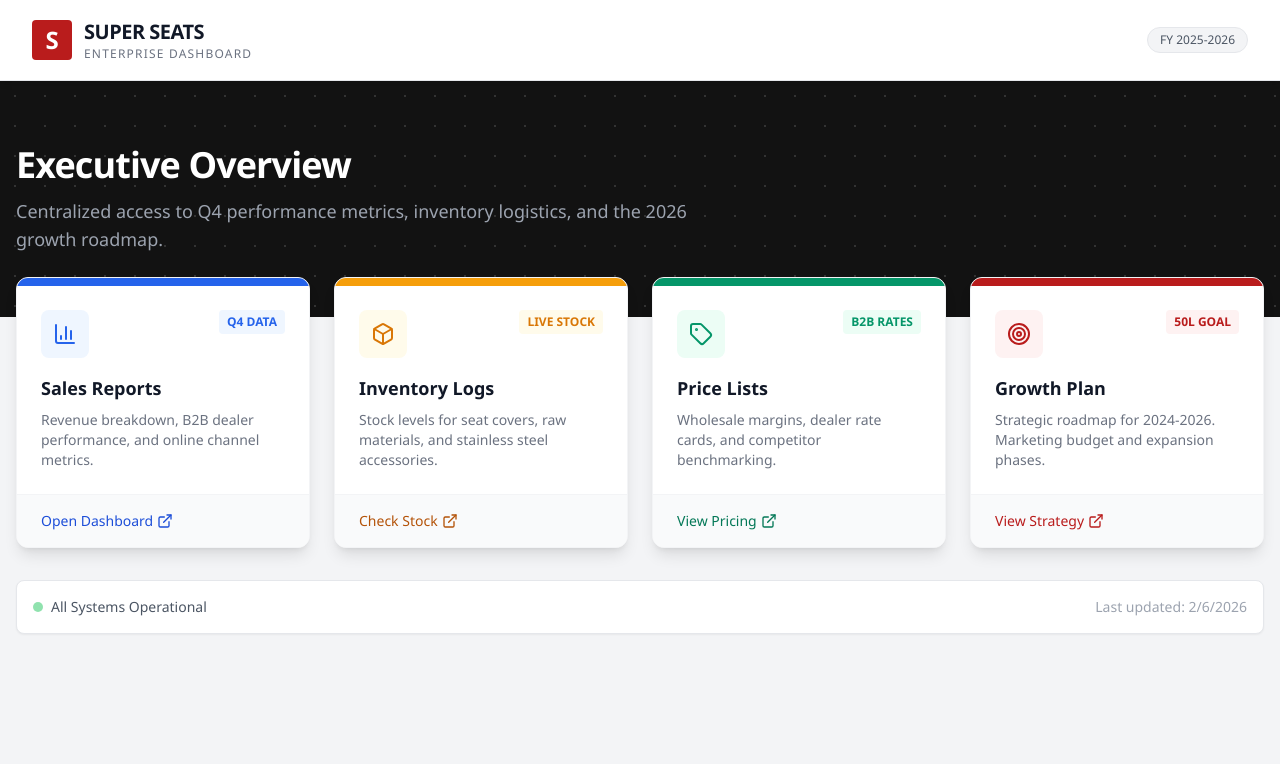
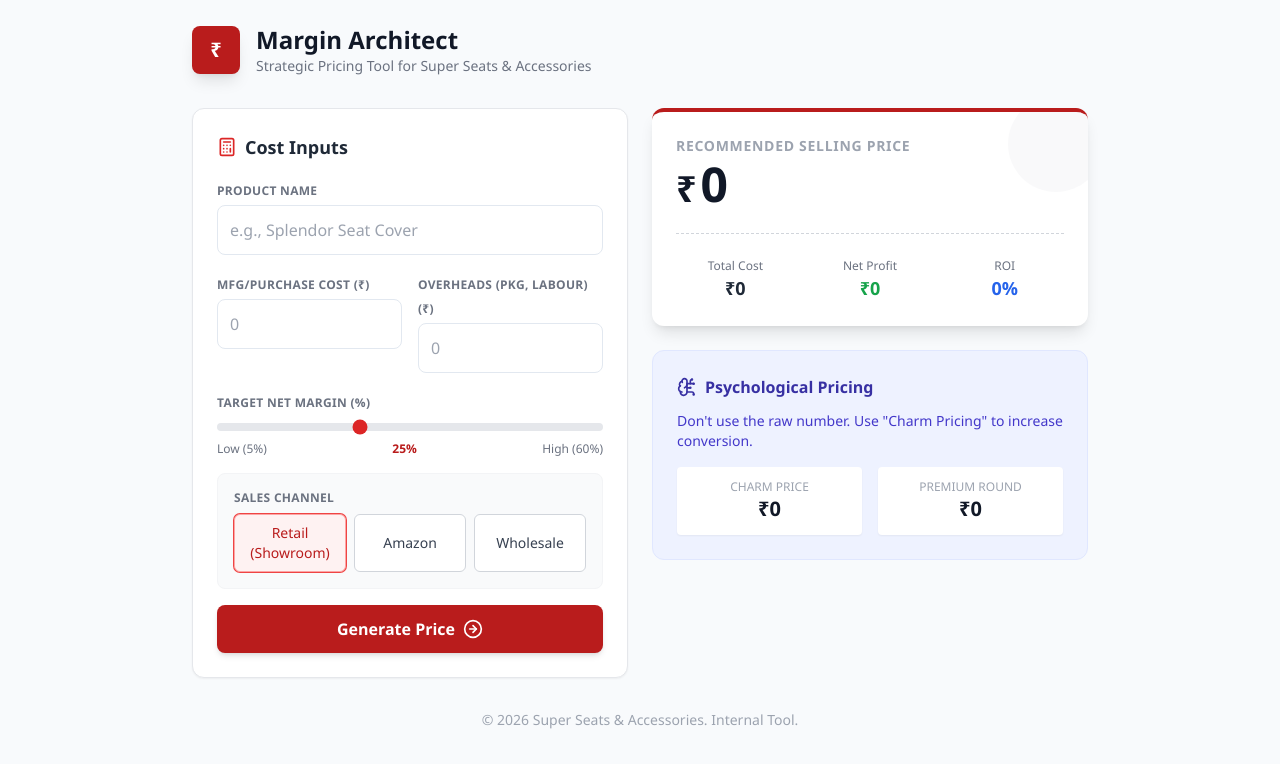
Before and after one commit to superseatsandaccessories/reports, a plain HTML site: page index.html in a window 1280 px wide. Drawn offline with nearby package versions, Linux system fonts and the light colour scheme.

Commit message:
Update index.html

```diff
--- a/index.html
+++ b/index.html
@@ -3,145 +3,246 @@
 <head>
     <meta charset="UTF-8">
     <meta name="viewport" content="width=device-width, initial-scale=1.0">
-    <title>Super Seats | Enterprise Portal</title>
-    <!-- Tailwind CSS -->
+    <title>Super Seats | Strategic Pricing Engine</title>
     <script src="https://cdn.tailwindcss.com"></script>
-    <!-- Icons -->
     <script src="https://unpkg.com/lucide@latest"></script>
     <style>
-        :root { --ss-red: #D32F2F; --ss-dark: #121212; }
-        body { background-color: #f3f4f6; font-family: 'Segoe UI', sans-serif; }
-        .hero-pattern {
-            background-color: var(--ss-dark);
-            background-image: radial-gradient(#333 1px, transparent 1px);
-            background-size: 30px 30px;
+        :root { --ss-red: #D32F2F; --ss-black: #1a1a1a; }
+        body { font-family: 'Segoe UI', sans-serif; background-color: #f8fafc; }
+        .input-field {
+            width: 100%;
+            padding: 0.75rem;
+            border: 1px solid #e2e8f0;
+            border-radius: 0.5rem;
+            margin-top: 0.25rem;
+            transition: all 0.2s;
+        }
+        .input-field:focus {
+            outline: none;
+            border-color: var(--ss-red);
+            box-shadow: 0 0 0 3px rgba(211, 47, 47, 0.1);
         }
     </style>
 </head>
-<body class="flex flex-col min-h-screen">
+<body class="min-h-screen p-6">
 
-    <!-- Navbar -->
-    <nav class="bg-white shadow-md border-b border-gray-200 z-50">
-        <div class="max-w-7xl mx-auto px-4 sm:px-6 lg:px-8">
-            <div class="flex justify-between h-20">
-                <div class="flex items-center gap-3">
-                    <div class="bg-red-700 text-white font-black text-2xl h-10 w-10 flex items-center justify-center rounded">S</div>
+    <div class="max-w-4xl mx-auto">
+
+        <!-- Header -->
+        <div class="flex items-center gap-4 mb-8">
+            <div class="bg-red-700 text-white font-bold h-12 w-12 flex items-center justify-center rounded-lg text-xl shadow-lg">₹</div>
             <div>
-                        <h1 class="text-xl font-bold text-gray-900 tracking-tight">SUPER SEATS</h1>
-                        <p class="text-xs text-gray-500 uppercase tracking-widest">Enterprise Dashboard</p>
+                <h1 class="text-2xl font-bold text-gray-900">Margin Architect</h1>
+                <p class="text-gray-500 text-sm">Strategic Pricing Tool for Super Seats & Accessories</p>
             </div>
         </div>
-                <div class="flex items-center gap-4">
-                    <span class="px-3 py-1 bg-gray-100 rounded-full text-xs font-medium text-gray-600 border border-gray-200">
-                        FY 2025-2026
-                    </span>
+
+        <div class="grid grid-cols-1 lg:grid-cols-2 gap-6">
+
+            <!-- INPUT SECTION -->
+            <div class="bg-white p-6 rounded-xl shadow-sm border border-gray-200">
+                <h2 class="text-lg font-semibold text-gray-800 mb-4 flex items-center gap-2">
+                    <i data-lucide="calculator" class="w-5 h-5 text-red-600"></i> Cost Inputs
+                </h2>
+
+                <div class="space-y-4">
+                    <div>
+                        <label class="text-xs font-bold text-gray-500 uppercase tracking-wide">Product Name</label>
+                        <input type="text" id="productName" placeholder="e.g., Splendor Seat Cover" class="input-field">
+                    </div>
+
+                    <div class="grid grid-cols-2 gap-4">
+                        <div>
+                            <label class="text-xs font-bold text-gray-500 uppercase tracking-wide">Mfg/Purchase Cost (₹)</label>
+                            <input type="number" id="costPrice" placeholder="0" class="input-field">
+                        </div>
+                        <div>
+                            <label class="text-xs font-bold text-gray-500 uppercase tracking-wide">Overheads (pkg, labour) (₹)</label>
+                            <input type="number" id="overhead" placeholder="0" class="input-field">
+                        </div>
+                    </div>
+
+                    <div>
+                        <label class="text-xs font-bold text-gray-500 uppercase tracking-wide">Target Net Margin (%)</label>
+                        <input type="range" id="marginSlider" min="5" max="60" value="25" class="w-full h-2 bg-gray-200 rounded-lg appearance-none cursor-pointer mt-2 accent-red-600">
+                        <div class="flex justify-between text-xs text-gray-500 mt-1">
+                            <span>Low (5%)</span>
+                            <span id="marginValue" class="font-bold text-red-700">25%</span>
+                            <span>High (60%)</span>
+                        </div>
+                    </div>
+
+                    <!-- Channel Selector -->
+                    <div class="p-4 bg-gray-50 rounded-lg border border-gray-100">
+                        <label class="text-xs font-bold text-gray-500 uppercase tracking-wide mb-2 block">Sales Channel</label>
+                        <div class="flex gap-2">
+                            <button onclick="setChannel('retail')" class="channel-btn flex-1 py-2 px-3 text-sm font-medium rounded-md border border-gray-300 bg-white text-gray-700 hover:bg-gray-50 focus:ring-2 focus:ring-offset-2 focus:ring-red-500 active">Retail (Showroom)</button>
+                            <button onclick="setChannel('amazon')" class="channel-btn flex-1 py-2 px-3 text-sm font-medium rounded-md border border-gray-300 bg-white text-gray-700 hover:bg-gray-50 focus:ring-2 focus:ring-offset-2 focus:ring-red-500">Amazon</button>
+                            <button onclick="setChannel('wholesale')" class="channel-btn flex-1 py-2 px-3 text-sm font-medium rounded-md border border-gray-300 bg-white text-gray-700 hover:bg-gray-50 focus:ring-2 focus:ring-offset-2 focus:ring-red-500">Wholesale</button>
+                        </div>
+
+                        <!-- Amazon Extra Fields -->
+                        <div id="amazonFields" class="hidden mt-3 pt-3 border-t border-gray-200">
+                            <div class="grid grid-cols-2 gap-4">
+                                <div>
+                                    <label class="text-xs font-bold text-gray-500 uppercase tracking-wide">Amazon Comm (%)</label>
+                                    <input type="number" id="amazonComm" value="18" class="input-field">
+                                </div>
+                                <div>
+                                    <label class="text-xs font-bold text-gray-500 uppercase tracking-wide">Fixed Closing Fee (₹)</label>
+                                    <input type="number" id="amazonFixed" value="30" class="input-field">
                                 </div>
                             </div>
                         </div>
-    </nav>
+                    </div>
 
-    <!-- Hero Header -->
-    <div class="hero-pattern text-white py-16">
-        <div class="max-w-7xl mx-auto px-4 text-center sm:text-left">
-            <h2 class="text-3xl sm:text-4xl font-extrabold tracking-tight">Executive Overview</h2>
-            <p class="mt-3 text-lg text-gray-400 max-w-2xl">
-                Centralized access to Q4 performance metrics, inventory logistics, and the 2026 growth roadmap.
-            </p>
+                    <button onclick="calculatePrice()" class="w-full bg-red-700 text-white font-bold py-3 rounded-lg shadow-md hover:bg-red-800 transition-colors flex items-center justify-center gap-2">
+                        Generate Price <i data-lucide="arrow-right-circle" class="w-5 h-5"></i>
+                    </button>
                 </div>
             </div>
 
-    <!-- Main Grid -->
-    <main class="flex-grow max-w-7xl mx-auto px-4 -mt-10 mb-20 w-full z-10 relative">
-        <div class="grid grid-cols-1 md:grid-cols-2 lg:grid-cols-4 gap-6">
+            <!-- OUTPUT SECTION -->
+            <div class="space-y-6">
 
-            <!-- Card 1: Sales (Updated to link to existing Cloudflare project) -->
-            <a href="https://reports-5qf.pages.dev" target="_blank" class="group bg-white rounded-xl shadow-lg border border-gray-100 overflow-hidden hover:shadow-2xl transition-all duration-300 transform hover:-translate-y-1">
-                <div class="h-2 bg-blue-600 w-full"></div>
-                <div class="p-6">
-                    <div class="flex justify-between items-start mb-4">
-                        <div class="p-3 bg-blue-50 rounded-lg text-blue-600 group-hover:bg-blue-600 group-hover:text-white transition-colors">
-                            <i data-lucide="bar-chart-3" class="w-6 h-6"></i>
+                <!-- Main Price Card -->
+                <div class="bg-white p-6 rounded-xl shadow-lg border-t-4 border-red-700 relative overflow-hidden">
+                    <div class="absolute top-0 right-0 -mt-4 -mr-4 bg-gray-100 h-24 w-24 rounded-full opacity-50"></div>
+
+                    <h3 class="text-sm font-bold text-gray-400 uppercase tracking-wider mb-1">Recommended Selling Price</h3>
+                    <div class="flex items-baseline gap-1">
+                        <span class="text-4xl font-black text-gray-900">₹</span>
+                        <span id="finalPrice" class="text-5xl font-black text-gray-900">0</span>
                     </div>
-                        <span class="text-xs font-bold text-blue-600 bg-blue-50 px-2 py-1 rounded">Q4 DATA</span>
+
+                    <div class="mt-6 pt-6 border-t border-dashed border-gray-300 grid grid-cols-3 gap-4 text-center">
+                        <div>
+                            <p class="text-xs text-gray-500">Total Cost</p>
+                            <p id="displayCost" class="font-bold text-gray-800 text-lg">₹0</p>
                         </div>
-                    <h3 class="text-lg font-bold text-gray-900">Sales Reports</h3>
-                    <p class="text-sm text-gray-500 mt-2">Revenue breakdown, B2B dealer performance, and online channel metrics.</p>
+                        <div>
+                            <p class="text-xs text-gray-500">Net Profit</p>
+                            <p id="displayProfit" class="font-bold text-green-600 text-lg">₹0</p>
                         </div>
-                <div class="px-6 py-4 bg-gray-50 border-t border-gray-100 flex items-center text-sm font-medium text-blue-700 group-hover:text-blue-800">
-                    Open Dashboard <i data-lucide="external-link" class="w-4 h-4 ml-1"></i>
+                        <div>
+                            <p class="text-xs text-gray-500">ROI</p>
+                            <p id="displayROI" class="font-bold text-blue-600 text-lg">0%</p>
                         </div>
-            </a>
+                    </div>
+                </div>
 
-            <!-- Card 2: Inventory (Updated to link to existing Cloudflare project) -->
-            <a href="https://inv-reports-q4-2025.pages.dev" target="_blank" class="group bg-white rounded-xl shadow-lg border border-gray-100 overflow-hidden hover:shadow-2xl transition-all duration-300 transform hover:-translate-y-1">
-                <div class="h-2 bg-amber-500 w-full"></div>
-                <div class="p-6">
-                    <div class="flex justify-between items-start mb-4">
-                        <div class="p-3 bg-amber-50 rounded-lg text-amber-600 group-hover:bg-amber-500 group-hover:text-white transition-colors">
-                            <i data-lucide="box" class="w-6 h-6"></i>
+                <!-- Psychology Card -->
+                <div class="bg-indigo-50 p-6 rounded-xl border border-indigo-100">
+                    <h3 class="text-indigo-800 font-bold flex items-center gap-2 mb-3">
+                        <i data-lucide="brain-circuit" class="w-5 h-5"></i> Psychological Pricing
+                    </h3>
+                    <p class="text-sm text-indigo-700 mb-4">Don't use the raw number. Use "Charm Pricing" to increase conversion.</p>
+
+                    <div class="grid grid-cols-2 gap-4">
+                        <div class="bg-white p-3 rounded shadow-sm text-center">
+                            <span class="block text-xs text-gray-400 uppercase">Charm Price</span>
+                            <span id="charmPrice" class="block text-xl font-bold text-gray-900">₹0</span>
                         </div>
-                        <span class="text-xs font-bold text-amber-600 bg-amber-50 px-2 py-1 rounded">LIVE STOCK</span>
+                        <div class="bg-white p-3 rounded shadow-sm text-center">
+                            <span class="block text-xs text-gray-400 uppercase">Premium Round</span>
+                            <span id="roundPrice" class="block text-xl font-bold text-gray-900">₹0</span>
                         </div>
-                    <h3 class="text-lg font-bold text-gray-900">Inventory Logs</h3>
-                    <p class="text-sm text-gray-500 mt-2">Stock levels for seat covers, raw materials, and stainless steel accessories.</p>
                     </div>
-                <div class="px-6 py-4 bg-gray-50 border-t border-gray-100 flex items-center text-sm font-medium text-amber-700 group-hover:text-amber-800">
-                    Check Stock <i data-lucide="external-link" class="w-4 h-4 ml-1"></i>
                 </div>
-            </a>
-
-            <!-- Card 3: Pricing (Updated to link to existing Cloudflare project) -->
-            <a href="https://price-report-q4-2025.pages.dev" target="_blank" class="group bg-white rounded-xl shadow-lg border border-gray-100 overflow-hidden hover:shadow-2xl transition-all duration-300 transform hover:-translate-y-1">
-                <div class="h-2 bg-emerald-600 w-full"></div>
-                <div class="p-6">
-                    <div class="flex justify-between items-start mb-4">
-                        <div class="p-3 bg-emerald-50 rounded-lg text-emerald-600 group-hover:bg-emerald-600 group-hover:text-white transition-colors">
-                            <i data-lucide="tag" class="w-6 h-6"></i>
-                        </div>
-                        <span class="text-xs font-bold text-emerald-600 bg-emerald-50 px-2 py-1 rounded">B2B RATES</span>
-                    </div>
-                    <h3 class="text-lg font-bold text-gray-900">Price Lists</h3>
-                    <p class="text-sm text-gray-500 mt-2">Wholesale margins, dealer rate cards, and competitor benchmarking.</p>
-                </div>
-                <div class="px-6 py-4 bg-gray-50 border-t border-gray-100 flex items-center text-sm font-medium text-emerald-700 group-hover:text-emerald-800">
-                    View Pricing <i data-lucide="external-link" class="w-4 h-4 ml-1"></i>
-                </div>
-            </a>
-
-            <!-- Card 4: Strategy (Updated to link to existing Cloudflare project) -->
-            <a href="https://24-25-26.pages.dev" target="_blank" class="group bg-white rounded-xl shadow-lg border border-gray-100 overflow-hidden hover:shadow-2xl transition-all duration-300 transform hover:-translate-y-1">
-                <div class="h-2 bg-red-700 w-full"></div>
-                <div class="p-6">
-                    <div class="flex justify-between items-start mb-4">
-                        <div class="p-3 bg-red-50 rounded-lg text-red-700 group-hover:bg-red-700 group-hover:text-white transition-colors">
-                            <i data-lucide="target" class="w-6 h-6"></i>
-                        </div>
-                        <span class="text-xs font-bold text-red-700 bg-red-50 px-2 py-1 rounded">50L GOAL</span>
-                    </div>
-                    <h3 class="text-lg font-bold text-gray-900">Growth Plan</h3>
-                    <p class="text-sm text-gray-500 mt-2">Strategic roadmap for 2024-2026. Marketing budget and expansion phases.</p>
-                </div>
-                <div class="px-6 py-4 bg-gray-50 border-t border-gray-100 flex items-center text-sm font-medium text-red-700 group-hover:text-red-800">
-                    View Strategy <i data-lucide="external-link" class="w-4 h-4 ml-1"></i>
-                </div>
-            </a>
 
             </div>
 
-        <!-- System Status -->
-        <div class="mt-8 bg-white rounded-lg border border-gray-200 p-4 flex items-center justify-between shadow-sm">
-            <div class="flex items-center gap-2">
-                <div class="h-2.5 w-2.5 bg-green-500 rounded-full animate-pulse"></div>
-                <span class="text-sm font-medium text-gray-600">All Systems Operational</span>
         </div>
-            <div class="text-sm text-gray-400">
-                Last updated: <script>document.write(new Date().toLocaleDateString())</script>
+
+        <div class="mt-8 text-center text-gray-400 text-sm">
+            &copy; 2026 Super Seats & Accessories. Internal Tool.
         </div>
     </div>
-    </main>
 
     <script>
         lucide.createIcons();
+        let currentChannel = 'retail';
+
+        // Slider Listener
+        const slider = document.getElementById('marginSlider');
+        const output = document.getElementById('marginValue');
+        slider.oninput = function() {
+            output.innerHTML = this.value + "%";
+        }
+
+        function setChannel(channel) {
+            currentChannel = channel;
+
+            // UI Toggle
+            document.querySelectorAll('.channel-btn').forEach(btn => {
+                btn.classList.remove('bg-red-50', 'text-red-700', 'border-red-300', 'ring-2', 'ring-red-500');
+                btn.classList.add('bg-white', 'text-gray-700', 'border-gray-300');
+            });
+            event.target.classList.remove('bg-white', 'text-gray-700', 'border-gray-300');
+            event.target.classList.add('bg-red-50', 'text-red-700', 'border-red-300', 'ring-1', 'ring-red-500');
+
+            // Show/Hide Amazon Fields
+            const amazonFields = document.getElementById('amazonFields');
+            if(channel === 'amazon') {
+                amazonFields.classList.remove('hidden');
+            } else {
+                amazonFields.classList.add('hidden');
+            }
+        }
+
+        function calculatePrice() {
+            // Get inputs
+            const cp = parseFloat(document.getElementById('costPrice').value) || 0;
+            const overhead = parseFloat(document.getElementById('overhead').value) || 0;
+            const targetMargin = parseFloat(document.getElementById('marginSlider').value) / 100;
+
+            let totalCost = cp + overhead;
+            let sellingPrice = 0;
+            let profit = 0;
+
+            if (currentChannel === 'amazon') {
+                const commPercent = parseFloat(document.getElementById('amazonComm').value) / 100;
+                const fixedFee = parseFloat(document.getElementById('amazonFixed').value) || 0;
+
+                // Formula: SP = (TotalCost + FixedFee + Profit) / (1 - Comm%)
+                // To keep it simple for target margin on COST:
+                // Profit = TotalCost * TargetMargin
+                // SP - (SP * Comm) - FixedFee = TotalCost + Profit
+                // SP * (1 - Comm) = TotalCost + Profit + FixedFee
+                // SP = (TotalCost * (1 + TargetMargin) + FixedFee) / (1 - CommPercent)
+
+                sellingPrice = (totalCost * (1 + targetMargin) + fixedFee) / (1 - commPercent);
+
+                // Recalculate actual profit for display
+                const amazonCut = (sellingPrice * commPercent) + fixedFee;
+                profit = sellingPrice - amazonCut - totalCost;
+
+            } else {
+                // Standard Cost Plus Margin: SP = Cost * (1 + Margin)
+                sellingPrice = totalCost * (1 + targetMargin);
+                profit = sellingPrice - totalCost;
+            }
+
+            // Update UI
+            document.getElementById('finalPrice').innerText = Math.ceil(sellingPrice);
+            document.getElementById('displayCost').innerText = '₹' + Math.ceil(totalCost);
+            document.getElementById('displayProfit').innerText = '₹' + Math.ceil(profit);
+            document.getElementById('displayROI').innerText = Math.round((profit / totalCost) * 100) + '%';
+
+            // Psychology Pricing
+            // Ends in 99
+            let base = Math.floor(sellingPrice / 100) * 100;
+            let charm = base + 99;
+            if (charm < sellingPrice) charm += 100; // Ensure we don't go below target
+            document.getElementById('charmPrice').innerText = '₹' + charm;
+
+            // Round to nearest 50
+            let round = Math.ceil(sellingPrice / 50) * 50;
+            document.getElementById('roundPrice').innerText = '₹' + round;
+        }
+
+        // Init
+        document.querySelector('.channel-btn').click(); // Select first channel
     </script>
 </body>
 </html>
```
Lines whose indentation alone changed are shown as unchanged.
